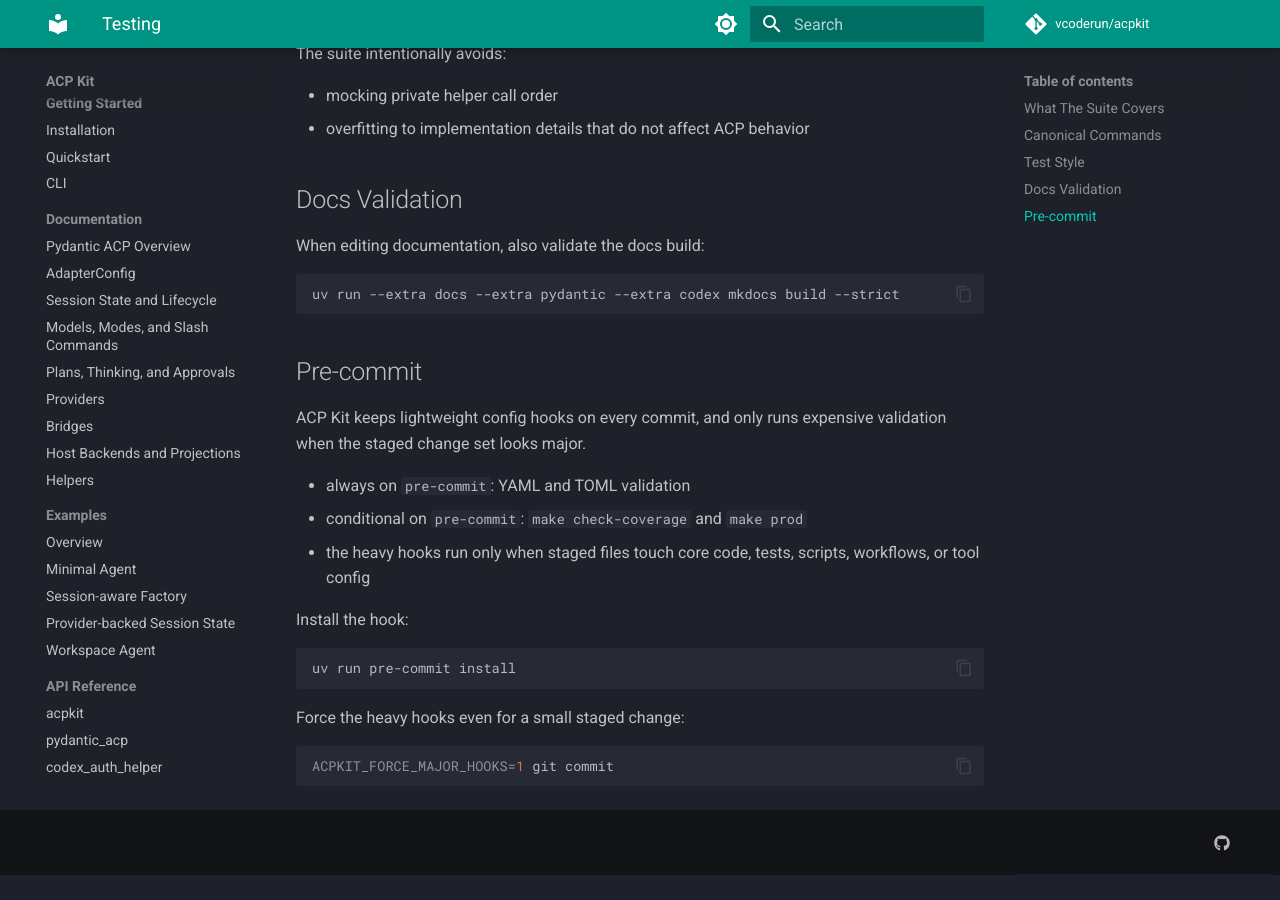
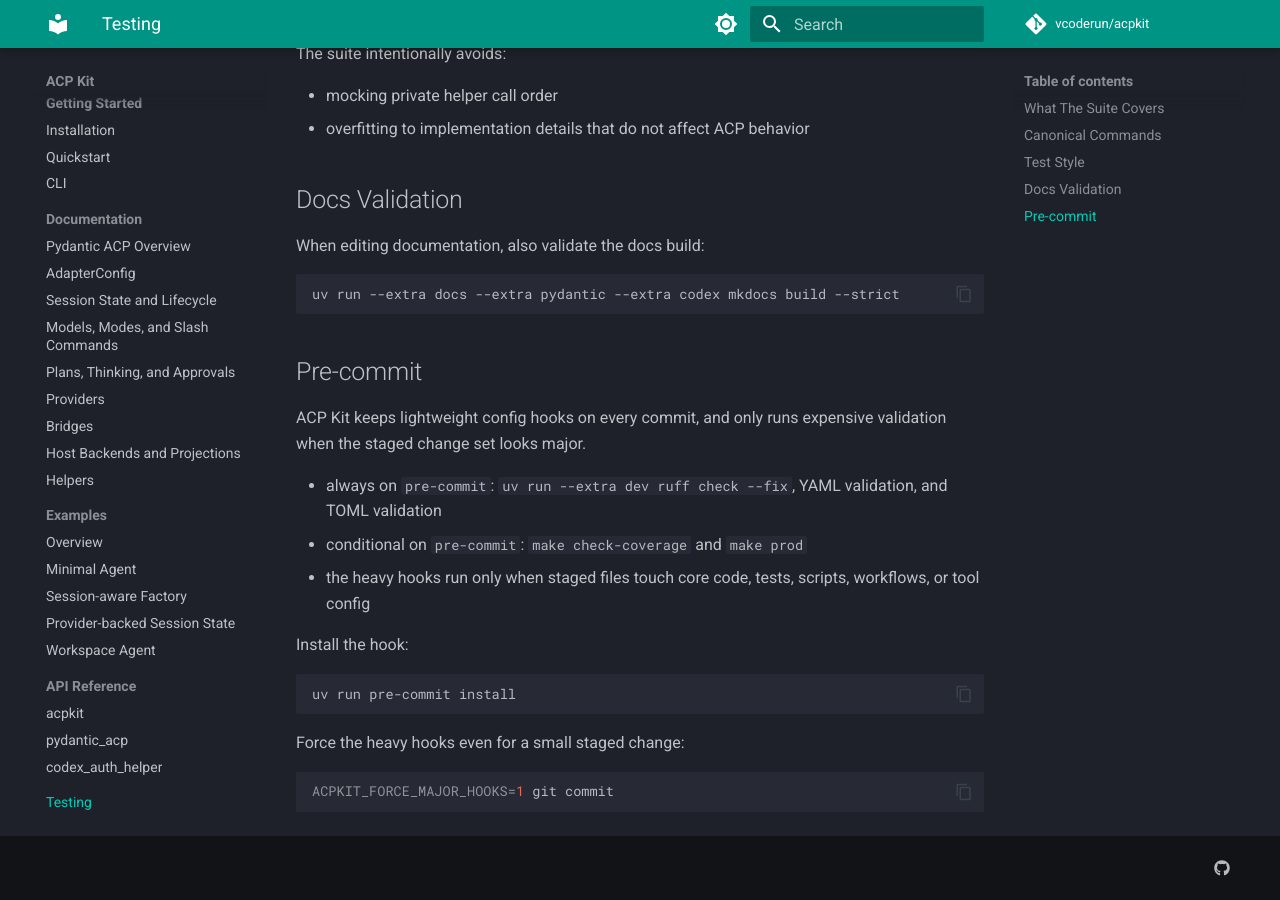
Before and after one commit to vcoderun/acpkit, an MkDocs documentation site: the page built from docs/testing.md, in a window 1280 px wide and 900 px high, scrolled down 1699 px. Built offline with MkDocs 1.6.1 and Material for MkDocs 9.7.7, drawn with Linux system fonts in a browser that asks for light colours; comment, search, counter and statistics services are not loaded; before the commit the page ends 2573 px from its top, so only the background shows below that.

Commit message:
fix pre-commit

```diff
--- a/.pre-commit-config.yaml
+++ b/.pre-commit-config.yaml
@@ -12,6 +12,12 @@
 
   - repo: local
     hooks:
+      - id: ruff-check-fix
+        name: ruff check --fix
+        entry: uv run --extra dev ruff check --fix
+        language: system
+        pass_filenames: false
+        stages: [pre-commit]
       - id: check-coverage
         name: check coverage thresholds for major changes
         entry: python3.11 scripts/run_if_major_change.py --stage pre-commit -- make check-coverage
--- a/docs/testing.md
+++ b/docs/testing.md
@@ -83,7 +83,7 @@
 
 ACP Kit keeps lightweight config hooks on every commit, and only runs expensive validation when the staged change set looks major.
 
-- always on `pre-commit`: YAML and TOML validation
+- always on `pre-commit`: `uv run --extra dev ruff check --fix`, YAML validation, and TOML validation
 - conditional on `pre-commit`: `make check-coverage` and `make prod`
 - the heavy hooks run only when staged files touch core code, tests, scripts, workflows, or tool config
 
```
Also changed, not shown: 1 other file.
